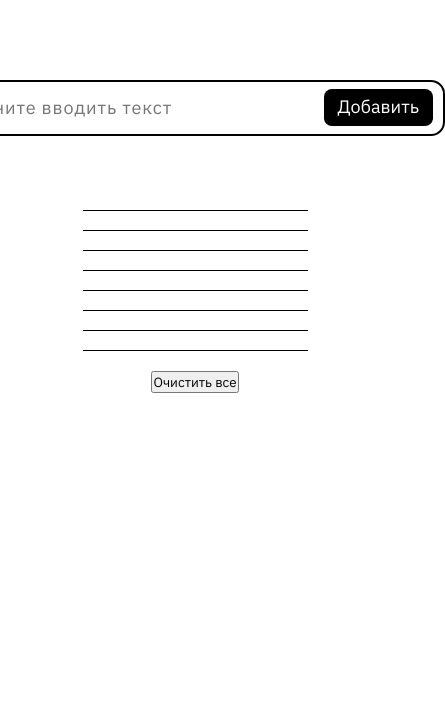
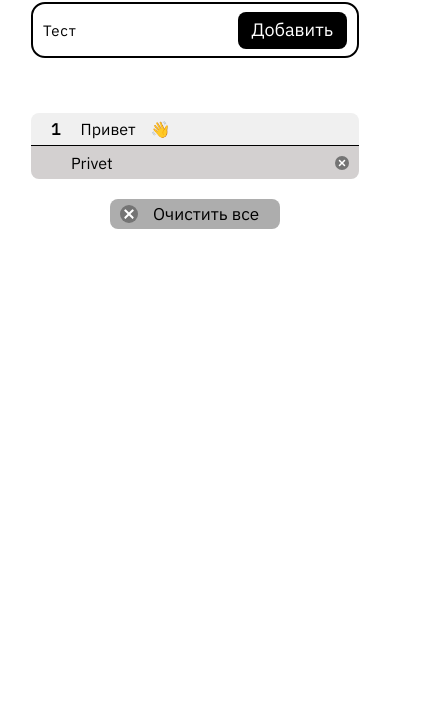
Before and after one commit to alexander-veshkin/phase0-final, a plain HTML site: page index.html in a window 390 px wide. Shown: the part 135-844 px from the top of the page, 445 px wide, since content can reach past the window. Drawn offline with Linux system fonts and the light colour scheme.

Commit message:
start js

```diff
--- a/css/index.css
+++ b/css/index.css
@@ -2,17 +2,19 @@
 ::after,
 :hover {
   padding: 0;
+  margin: 0;
   box-sizing: border-box;
   font-family: "IBM Plex Sans", sans-serif;
+  /* background-color: #dfdfdf; */
 }
 
 .title {
   color: #4520ab;
   font-weight: 600;
-  font-size: 40px;
+  font-size: 30px;
   line-height: 52px;
   letter-spacing: 0.1em;
-  margin: 0 !important;
+  margin: 30px;
 }
 
 .container_main_flex {
@@ -24,10 +26,9 @@
 .main_box {
   display: flex;
   flex-direction: row;
-  width: 450px;
+  width: 500px;
   height: auto;
   border: 0px solid black;
-  border-radius: 0.5em;
 }
 
 .inner_box {
@@ -36,12 +37,43 @@
   border: 0px;
 }
 
+.inner_box.left {
+  background-color: #f0f0f0;
+  border-radius: 0.5em 0em 0em 0.5em;
+}
+
+.inner_box.right {
+  background-color: #d3d0d0;
+  border-radius: 0em 0.5em 0.5em 0em;
+}
+
 .row {
   border-bottom: 1px solid black;
-  height: 20px;
+  height: 33px;
 }
+
+.right .row {
+  display: flex;
+  align-items: center;
+  justify-content: space-between;
+  padding-left: 20px;
+  padding-right: 10px;
+  border-left: 2px solid black;
+}
+
+.left .row {
+  display: flex;
+  align-items: center;
+  padding-left: 20px;
+}
+
+.num {
+  padding-right: 20px;
+  font-weight: 800;
+}
+
 .row:last-child {
-  /* border-bottom: 0px; */
+  border-bottom: 0px;
 }
 
 .input_container {
@@ -83,7 +115,9 @@ input {
   opacity: 0.7;
 }
 
-.btn_add:hover {
+.btn_add:hover,
+.btn_clear:hover,
+button {
   cursor: pointer;
 }
 
@@ -109,13 +143,42 @@ input {
 input:placeholder-shown {
   border-left: 2px solid black;
 }
+/*
+.clear {
+  justify-content: center;
+  align-items: center;
+} */
 
-.clear_button {
+.btn_clear {
   display: flex;
-  justify-content: center;
-  flex-wrap: wrap;
+  align-items: center;
+  /* justify-content: space-between; */
+  background-color: #adadad;
+  border-radius: 0.5em;
+  width: 170px;
+  height: 30px;
+  border: 0;
+  font-weight: 400;
+  padding-left: 10px;
+  padding-right: 10px;
+}
+.btn_clear > button {
+  border: 0;
+  background-color: #adadad;
+  font-size: 17px;
 
-  width: 100px;
-  height: 30px;
-  border: 1px solid black;
+  margin-left: 15px;
 }
+
+img.del {
+  background-color: #747474;
+  border-radius: 5em;
+  padding: 3px;
+}
+
+/* del small */
+.inner_box.right img {
+  background-color: #747474;
+  border-radius: 5em;
+  padding: 3px;
+}
--- a/css/media.css
+++ b/css/media.css
@@ -1,11 +1,41 @@
-@media (max-width: 600px) {
+@media (max-width: 700px) {
   .main_box {
     flex-direction: column !important;
-    width: 225px;
+    width: 328px;
     height: auto;
   }
 
+  .title {
+    font-size: 30px;
+    letter-spacing: 0.05em;
+    margin-bottom: 0;
+  }
   .inner_box {
     width: 100%;
   }
+
+  .right .row {
+    border-left: 0px;
+  }
+
+  .inner_box.left {
+    border-radius: 0.5em 0.5em 0em 0em !important;
+  }
+
+  .inner_box.right {
+    border-bottom: 0px solid black;
+    border-radius: 0em 0em 0.5em 0.5em !important;
+  }
+
+  div.inner_box.left > div:last-child {
+    border-bottom: 1px solid black !important;
+  }
+
+  .input_container {
+    width: 328px !important;
+  }
+
+  input {
+    font-size: 15px;
+  }
 }
--- a/index.html
+++ b/index.html
@@ -21,30 +21,31 @@
       <div class="input_container">
         <input
           type="text"
-          name=""
-          id=""
+          id="inputText"
           placeholder="Начните вводить текст"
-          value=""
+          value="Тест"
           autofocus
         />
-        <button class="btn_add" type="submit" tabindex="0">Добавить</button>
+        <button class="btn_add" type="submit" tabindex="0" id="add">
+          Добавить
+        </button>
       </div>
       <div class="main_box">
-        <div class="inner_box">
-          <div class="row"></div>
-          <div class="row"></div>
-          <div class="row"></div>
-          <div class="row"></div>
+        <div class="inner_box left">
+          <div class="row">
+            <span class="num">1</span>Привет &nbsp&nbsp&nbsp👋
+          </div>
         </div>
-        <div class="inner_box">
-          <div class="row"></div>
-          <div class="row"></div>
-          <div class="row"></div>
-          <div class="row"></div>
+        <div class="inner_box right">
+          <div class="row">
+            <span><span class="num"></span>Privet</span>
+            <img class="del" src="./icons/sf.svg" alt="del" />
+          </div>
         </div>
       </div>
-      <div class="">
-        <button class="btn_clear" type="submit" tabindex="0 ">Очистить все</button>
+      <div class="btn_clear">
+        <img class="del" src="./icons/SFSymbol.svg" alt="del" />
+        <button type="submit" tabindex="0">Очистить все</button>
       </div>
     </div>
   </body>
--- a/index.js
+++ b/index.js
@@ -6,4 +6,33 @@ let dotTitile = title.textContent
   .toUpperCase();
 title.textContent = dotTitile;
 
-console.log('Test Test')
+const makeRow = () => {
+  let row = document.createElement("div");
+  row.className = "row";
+  return row;
+};
+
+const makeSpan = (count) => {
+  let span = document.createElement("span");
+  span.className = "num";
+  span.textContent = count;
+  return span;
+};
+
+const getEl = (s) => {
+  return document.querySelectorAll(s)[0];
+};
+
+const getEls = (s) => {
+  return document.querySelectorAll(s);
+};
+
+let rowCount = 1;
+
+document.getElementById("add").addEventListener("click", function () {
+  let text = document.getElementById("inputText").value;
+  getEl(".inner_box.right").appendChild(makeRow());
+  getEl(".inner_box.left").appendChild(makeRow());
+  rowCount++;
+  console.log(makeSpan(rowCount));
+});
```
Also changed, not shown: icons/SFSymbol.svg (added), icons/SFbig.svg (added), icons/sf.svg (added).
